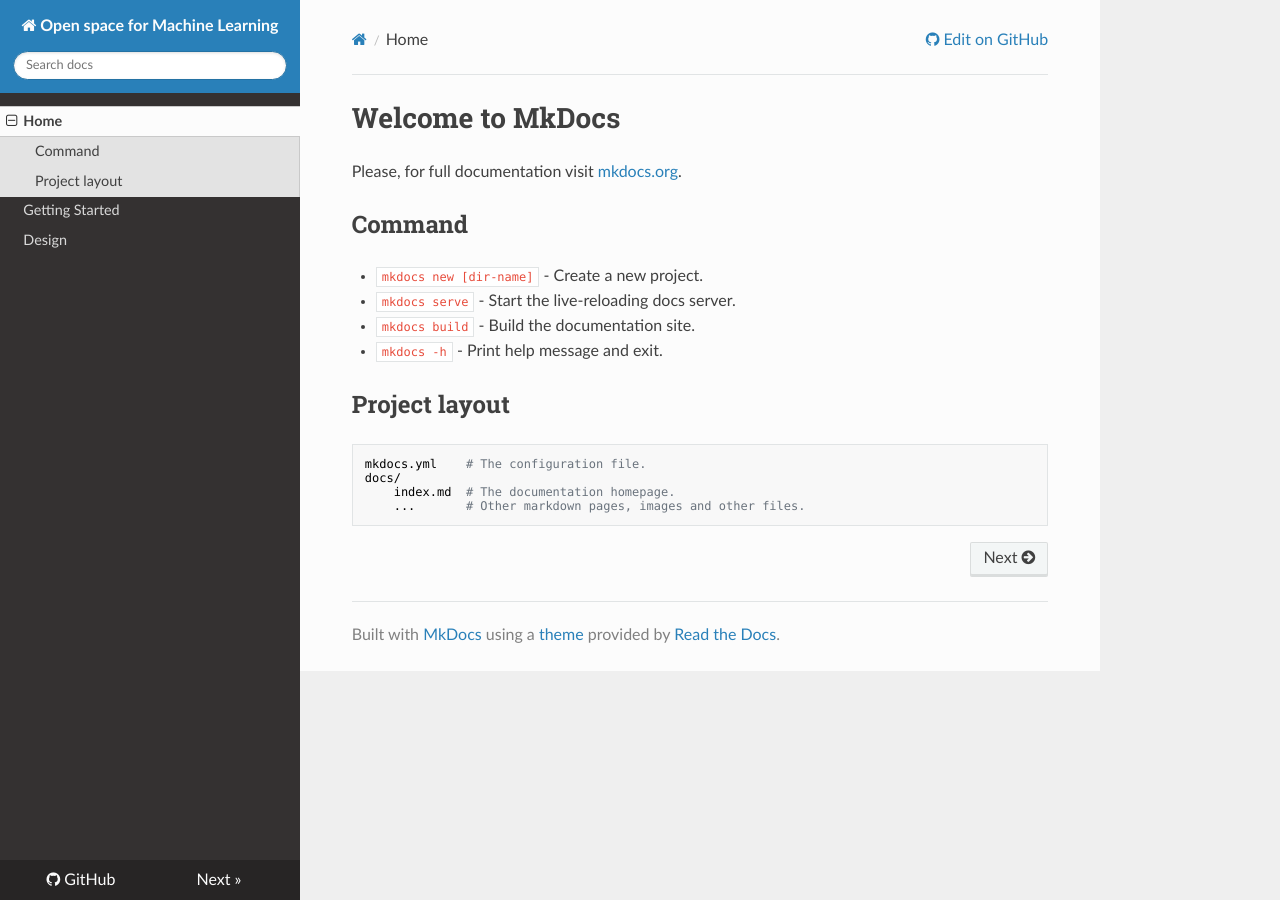
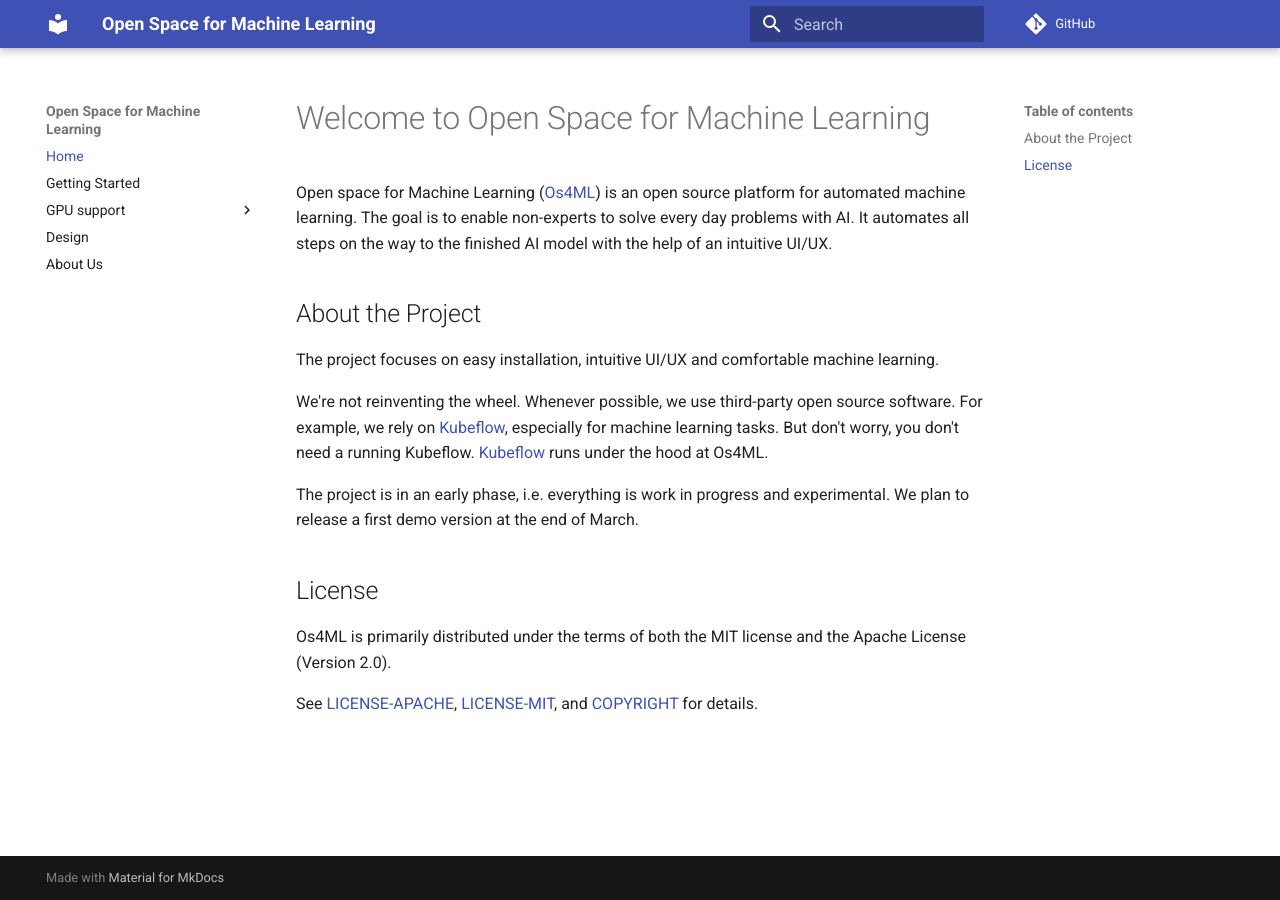
Before and after one commit to WOGRA-AG/os4ml-docs, an MkDocs documentation site: the page built from docs/index.md, in a window 1280 px wide. Built offline with MkDocs 1.6.1 and Material for MkDocs 9.7.7, drawn with Linux system fonts in a browser that asks for light colours; nearby versions of some CDN libraries; comment, search, counter and statistics services are not loaded.

```diff
--- a/docs/index.md
+++ b/docs/index.md
@@ -1,17 +1,29 @@
-# Welcome to MkDocs
+# Welcome to Open Space for Machine Learning
+Open space for Machine Learning ([Os4ML][]) is an open source platform for
+automated machine learning. The goal is to enable non-experts to solve
+every day problems with AI. It automates all steps on the way to the
+finished AI model with the help of an intuitive UI/UX.
 
-Please, for full documentation visit [mkdocs.org](https://www.mkdocs.org).
+## About the Project
+The project focuses on easy installation, intuitive UI/UX and comfortable
+machine learning.
 
-## Command
+We're not reinventing the wheel. Whenever possible, we use third-party open
+source software. For example, we rely on [Kubeflow][], especially for machine
+learning tasks. But don't worry, you don't need a running Kubeflow.
+[Kubeflow][] runs under the hood at Os4ML.
 
-* `mkdocs new [dir-name]` - Create a new project.
-* `mkdocs serve` - Start the live-reloading docs server.
-* `mkdocs build` - Build the documentation site.
-* `mkdocs -h` - Print help message and exit.
+The project is in an early phase, i.e. everything is work in progress and
+experimental. We plan to release a first demo version at the end of March.
 
-## Project layout
+## License
+Os4ML is primarily distributed under the terms of both the MIT license
+and the Apache License (Version 2.0).
 
-    mkdocs.yml    # The configuration file.
-    docs/
-        index.md  # The documentation homepage.
-        ...       # Other markdown pages, images and other files.
+See [LICENSE-APACHE](https://github.com/WOGRA-AG/Os4ML/blob/main/LICENSE-APACHE),
+[LICENSE-MIT](https://github.com/WOGRA-AG/Os4ML/blob/main/LICENSE-MIT),
+and [COPYRIGHT](https://github.com/WOGRA-AG/Os4ML/blob/main/COPYRIGHT) for details.
+
+[Kubernetes]: https://kubernetes.io/
+[Kubeflow]: https://www.kubeflow.org/
+[Os4ML]: https://github.com/WOGRA-AG/Os4ML
--- a/mkdocs.yml
+++ b/mkdocs.yml
@@ -1,8 +1,12 @@
-site_name: Open space for Machine Learning
+site_name: Open Space for Machine Learning
 site_url: https://wogra.github.io/os4ml
 repo_url: https://github.com/WOGRA-AG/Os4ML
 nav:
   - Home: index.md
-  - Getting Started: started.md
+  - Getting Started: getting_started.md
+  - GPU support:
+      k3d: gpu_support/k3d.md
+      MicroK8s: gpu_support/microk8s.md
   - Design: design.md
-theme: readthedocs
+  - About Us: about_us.md
+theme: material
```
Also changed, not shown: README.md (+9 -6 lines), docs/about_us.md (added, +7 -0 lines), docs/getting_started.md (added, +49 -0 lines), docs/gpu_support/k3d.md (added, +2 -0 lines), docs/gpu_support/microk8s.md (added, +219 -0 lines), docs/started.md (deleted, +0 -220 lines).
